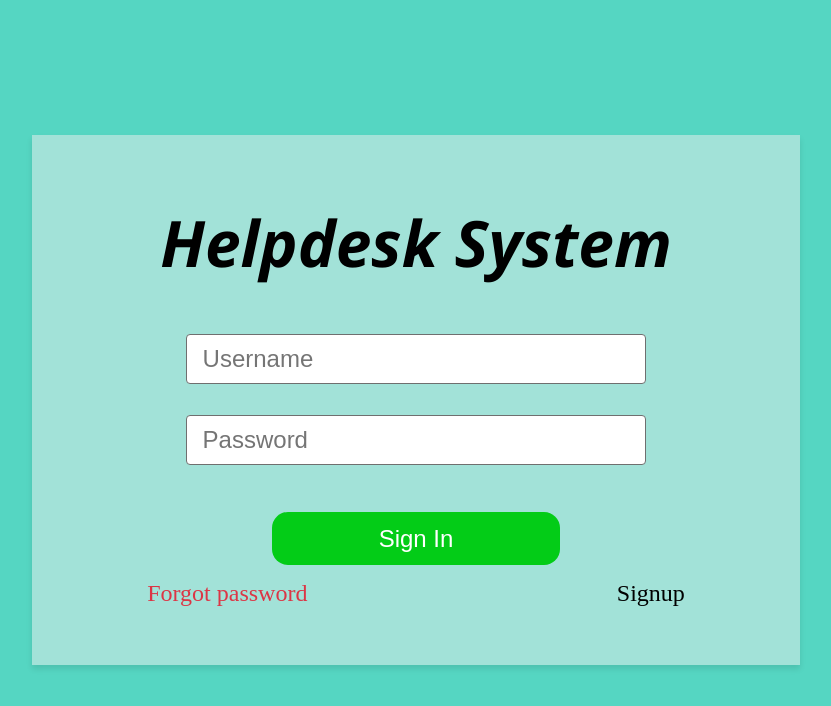
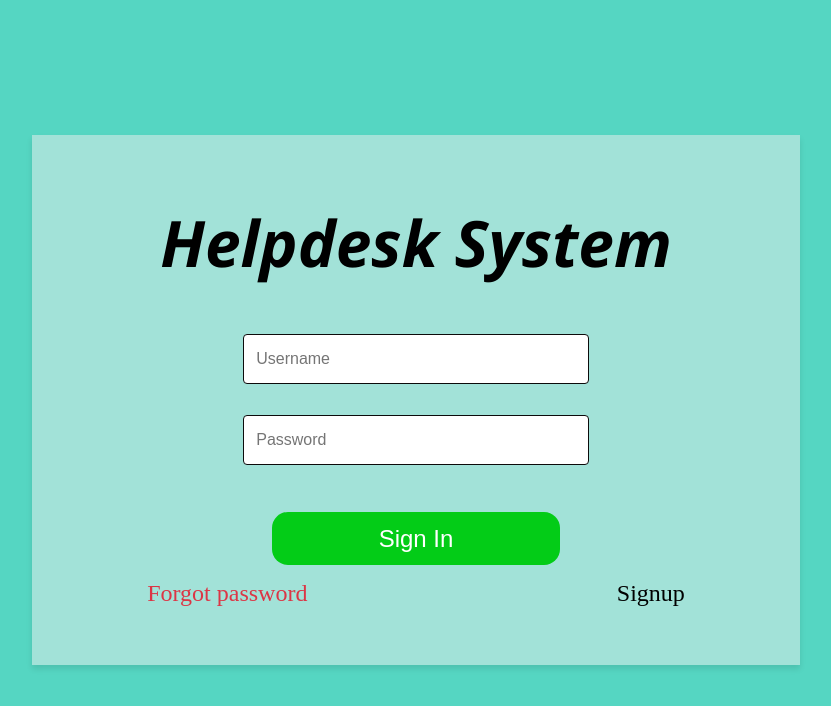
Before and after one commit to aarushicpandey0007/WeAnalyz_Assignment, a React (Create React App) app: page / in a window 1280 px wide. Shown: the top 706 px of the page, without its empty margins (224-1055 px from the left). Built offline with nearby package versions, Linux system fonts and the light colour scheme.

Commit message:
Update Style.css

```diff
--- a/src/Authentication/Style.css
+++ b/src/Authentication/Style.css
@@ -48,7 +48,7 @@
     align-items: center;
 }
 
-.signBox form input {
+ input {
     width: 60%;
     font-size: 1.5rem;
     padding: 0.7rem 1rem;
```
